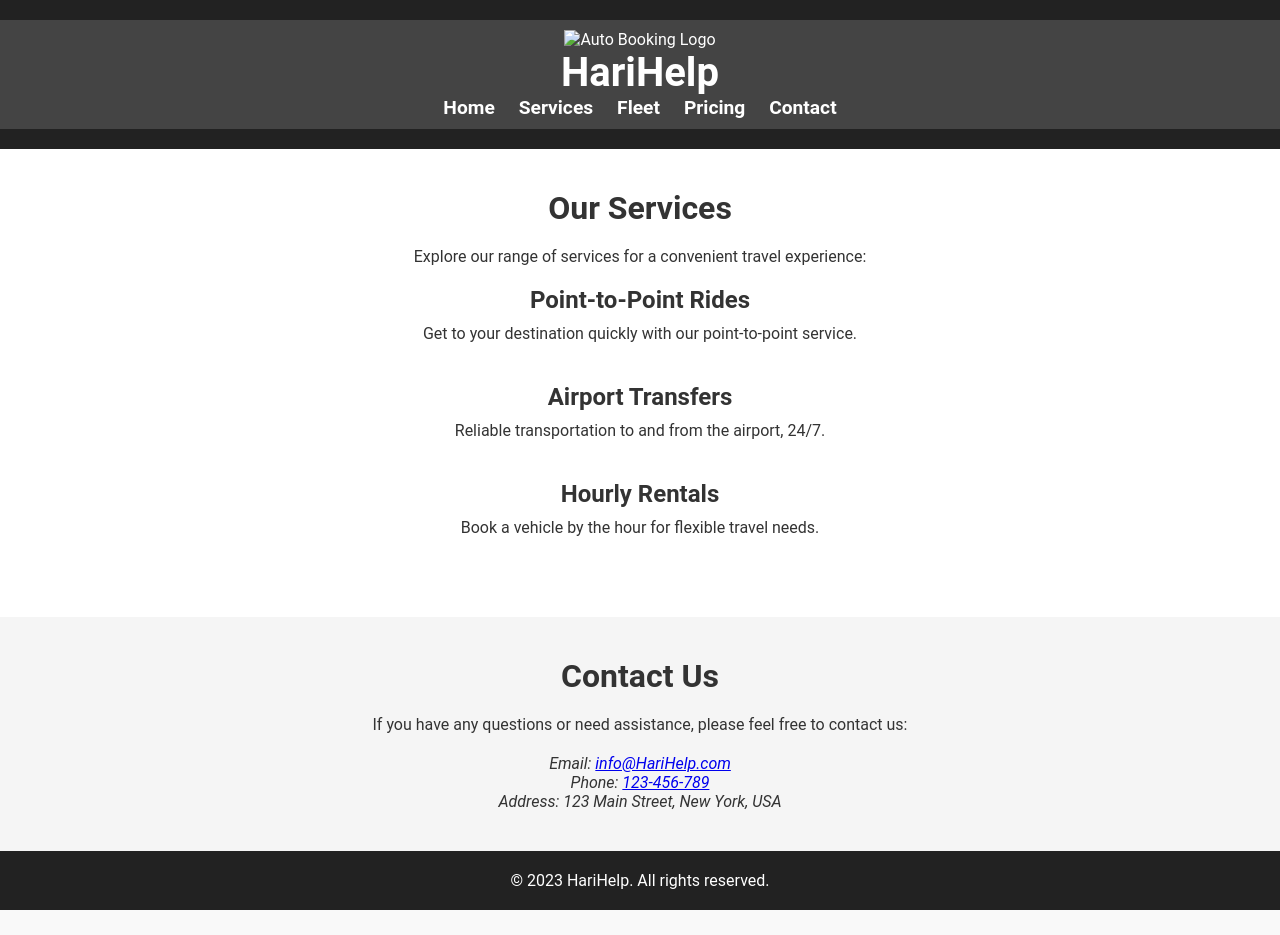
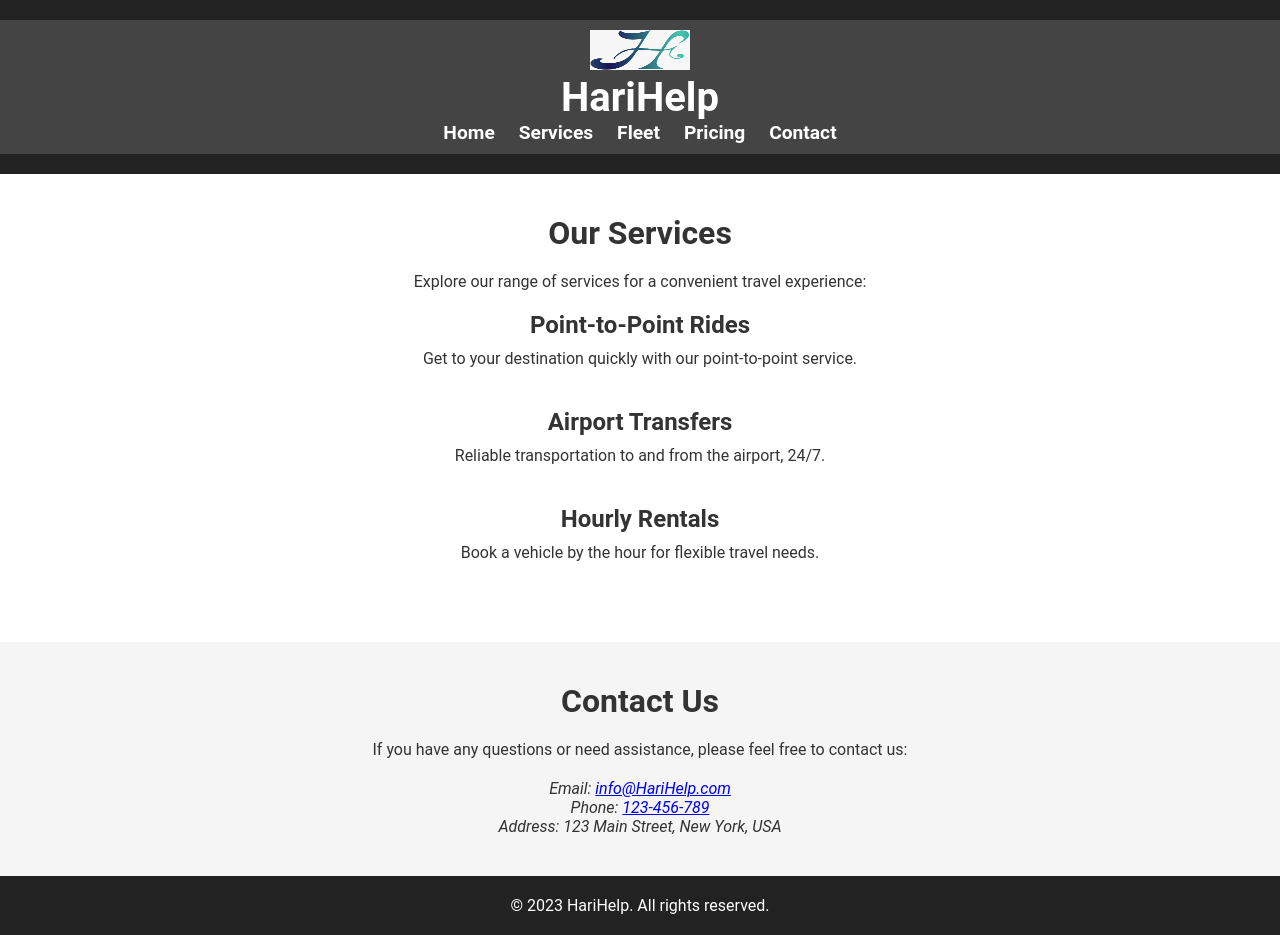
Before and after one commit to vanshkumar66/HariHelp, a plain HTML site: page services.html in a window 1280 px wide. Before the commit the page ends 910 px from the top, so only its background shows below. Drawn offline with Linux system fonts and the light colour scheme.

Commit message:
Update services.html

```diff
--- a/services.html
+++ b/services.html
@@ -11,7 +11,7 @@
         <nav>
             <div class="container">
                 <div class="logo">
-                    <img src="C:\Users\DHRUB\Desktop\Assistante\218-2182277_h-letter-png-file-download-free-h-in.png" alt="Auto Booking Logo" width="100px" height="40px">
+                    <img src="logo.png" alt="Auto Booking Logo" width="100px" height="40px">
                     <h1>HariHelp</h1>
                 </div>
                 <ul>
```
